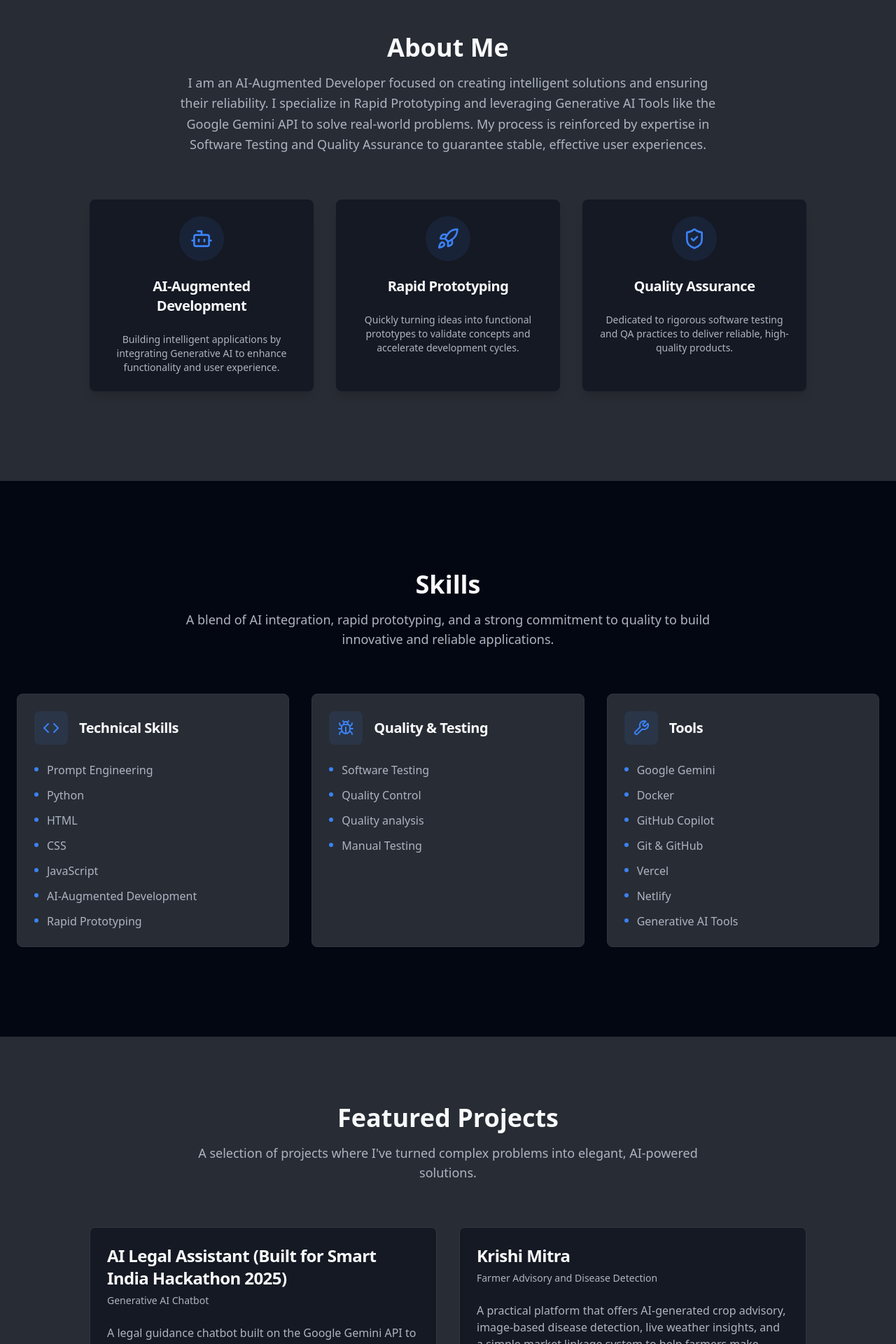
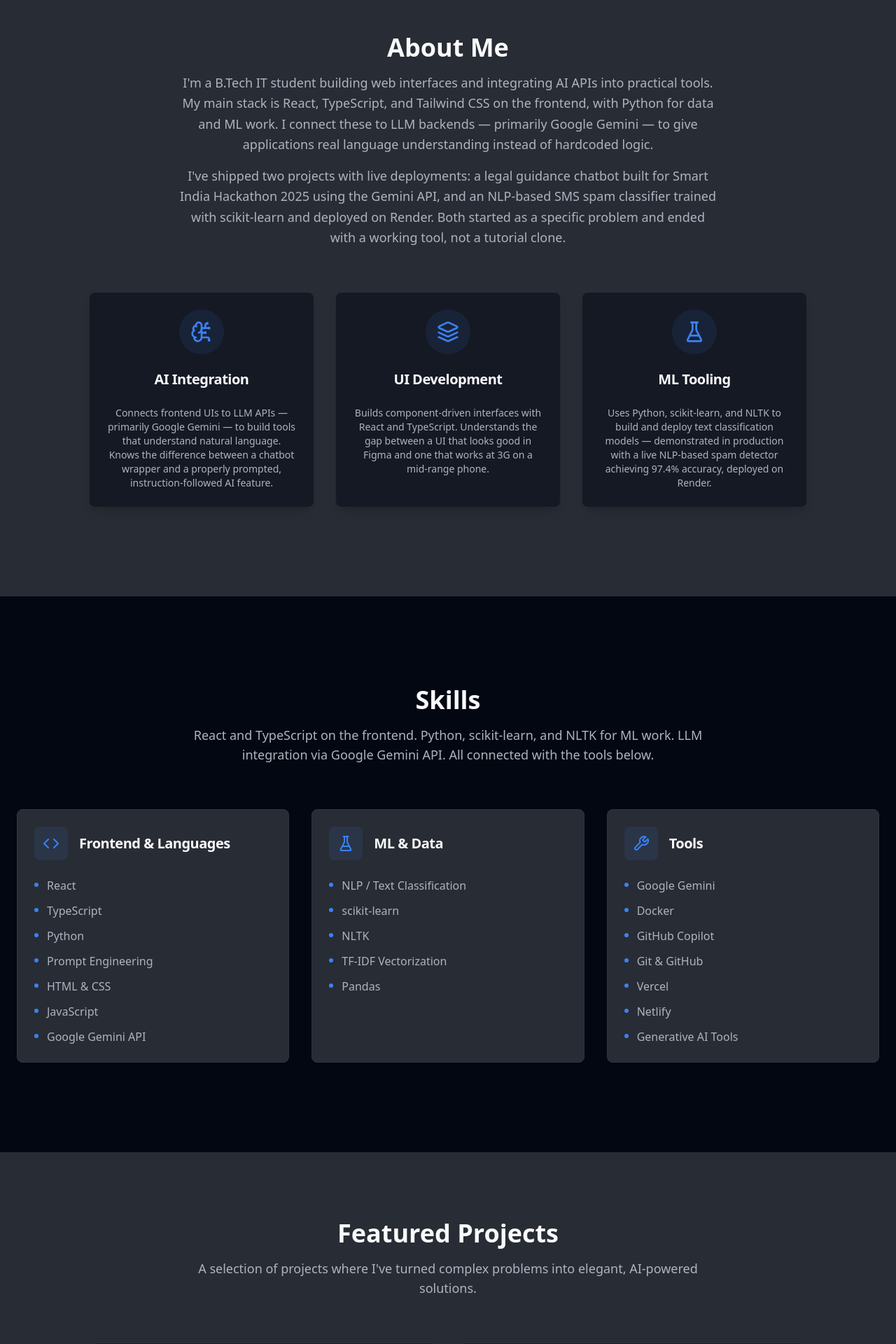
Before and after one commit to neevlila/Neev-Lila-portfolio, a React (Vite) app: page / in a window 1280 px wide. Shown: the part 880-2800 px from the top of the page at 70% size. Built offline with nearby package versions, Linux system fonts and the light colour scheme.

Commit message:
feat: implement portfolio sections including About, Certifications, and 3D Hero components

```diff
--- a/index.html
+++ b/index.html
@@ -3,23 +3,58 @@
   <head>
     <meta charset="UTF-8" />
     <meta name="viewport" content="width=device-width, initial-scale=1.0" />
-    <title>Neev Lila | Developer Portfolio</title>
-    <meta name="description" content="Portfolio of Neev Lila, a developer specializing in rapid prototyping and quality assurance." />
+    <title>Neev Lila — Frontend Developer &amp; AI Integration | React, TypeScript, Gemini API</title>
+    <meta name="description" content="Neev Lila is a frontend developer and B.Tech IT student specializing in React, TypeScript, and Google Gemini API integration. Built Lawbot (AI legal chatbot, SIH 2025) and an NLP-based SMS spam classifier deployed on Render." />
+    <link rel="canonical" href="https://neevlila.vercel.app/" />
+    <meta name="robots" content="index, follow" />
     <meta name="author" content="Neev Lila" />
 
-    <meta property="og:title" content="Neev Lila | Developer Portfolio" />
-    <meta property="og:description" content="Portfolio of Neev Lila, a developer specializing in rapid prototyping and quality assurance." />
+    <meta property="og:title" content="Neev Lila — Frontend Developer &amp; AI Integration" />
+    <meta property="og:description" content="Frontend developer specializing in React, TypeScript, and Gemini API integration. Built Lawbot (AI legal chatbot, SIH 2025) and a live NLP-based SMS spam classifier." />
+    <meta property="og:url" content="https://neevlila.vercel.app/" />
+    <meta property="og:site_name" content="Neev Lila Portfolio" />
     <meta property="og:type" content="website" />
     <meta property="og:image" content="/opengraph-image.png" />
     <meta property="og:image:alt" content="A preview of Neev Lila's developer portfolio website." />
 
     <meta name="twitter:card" content="summary_large_image" />
-    <meta name="twitter:title" content="Neev Lila | Developer Portfolio" />
-    <meta name="twitter:description" content="Portfolio of Neev Lila, a developer specializing in rapid prototyping and quality assurance." />
+    <meta name="twitter:title" content="Neev Lila — Frontend Developer &amp; AI Integration" />
+    <meta name="twitter:description" content="Frontend developer specializing in React, TypeScript, and Gemini API integration. Built Lawbot (AI legal chatbot, SIH 2025) and a live NLP SMS spam classifier." />
+    <script type="application/ld+json">
+    {
+      "@context": "https://schema.org",
+      "@type": "Person",
+      "name": "Neev Lila",
+      "url": "https://neevlila.vercel.app",
+      "image": "https://neevlila.vercel.app/opengraph-image.png",
+      "jobTitle": "Frontend Developer & AI Integration Specialist",
+      "description": "B.Tech IT student specializing in React, TypeScript, and Google Gemini API integration. Builds AI-powered web tools and NLP-based classifiers.",
+      "alumniOf": {
+        "@type": "CollegeOrUniversity",
+        "name": "B.Tech Information Technology"
+      },
+      "knowsAbout": [
+        "React", "TypeScript", "Google Gemini API",
+        "Natural Language Processing", "scikit-learn",
+        "Python", "Tailwind CSS", "Streamlit",
+        "Prompt Engineering", "AI Integration"
+      ],
+      "sameAs": [
+        "https://github.com/neevlila",
+        "https://linkedin.com/in/neevlila",
+        "https://www.instagram.com/neev_lila"
+      ],
+      "mainEntityOfPage": {
+        "@type": "WebPage",
+        "@id": "https://neevlila.vercel.app"
+      }
+    }
+    </script>
     <meta name="twitter:image" content="/opengraph-image.png" />
   </head>
 
   <body class="dark">
+    <noscript>This portfolio requires JavaScript. Visit <a href="https://linkedin.com/in/neevlila">linkedin.com/in/neevlila</a> or email directly via GitHub.</noscript>
     <div id="root"></div>
     <script type="module" src="/src/main.tsx"></script>
   </body>
--- a/src/components/AboutSection.tsx
+++ b/src/components/AboutSection.tsx
@@ -1,35 +1,38 @@
 import React from 'react';
-import { Bot, Rocket, ShieldCheck } from 'lucide-react';
+import { BrainCircuit, Layers, FlaskConical } from 'lucide-react';
 import { Card, CardContent, CardHeader, CardTitle } from '@/components/ui/card';
 
 const AboutSection = () => {
   const traits = [
     {
-      icon: Bot,
-      title: "AI-Augmented Development",
-      description: "Building intelligent applications by integrating Generative AI to enhance functionality and user experience."
+      icon: BrainCircuit,
+      title: "AI Integration",
+      description: "Connects frontend UIs to LLM APIs — primarily Google Gemini — to build tools that understand natural language. Knows the difference between a chatbot wrapper and a properly prompted, instruction-followed AI feature."
     },
     {
-      icon: Rocket,
-      title: "Rapid Prototyping",
-      description: "Quickly turning ideas into functional prototypes to validate concepts and accelerate development cycles."
+      icon: Layers,
+      title: "UI Development",
+      description: "Builds component-driven interfaces with React and TypeScript. Understands the gap between a UI that looks good in Figma and one that works at 3G on a mid-range phone."
     },
     {
-      icon: ShieldCheck,
-      title: "Quality Assurance",
-      description: "Dedicated to rigorous software testing and QA practices to deliver reliable, high-quality products."
+      icon: FlaskConical,
+      title: "ML Tooling",
+      description: "Uses Python, scikit-learn, and NLTK to build and deploy text classification models — demonstrated in production with a live NLP-based spam detector achieving 97.4% accuracy, deployed on Render."
     }
   ];
 
   return (
-    <section id="about" className="py-20 lg:py-32 bg-secondary">
+    <section id="about" aria-label="About Neev Lila" className="py-20 lg:py-32 bg-secondary">
       <div className="container mx-auto px-6">
         <div className="text-center max-w-3xl mx-auto mb-16">
           <h2 className="text-3xl md:text-4xl font-bold mb-4">
             About Me
           </h2>
           <p className="text-lg text-muted-foreground leading-relaxed">
-            I am an AI-Augmented Developer focused on creating intelligent solutions and ensuring their reliability. I specialize in Rapid Prototyping and leveraging Generative AI Tools like the Google Gemini API to solve real-world problems. My process is reinforced by expertise in Software Testing and Quality Assurance to guarantee stable, effective user experiences.
+            I&apos;m a B.Tech IT student building web interfaces and integrating AI APIs into practical tools. My main stack is React, TypeScript, and Tailwind CSS on the frontend, with Python for data and ML work. I connect these to LLM backends — primarily Google Gemini — to give applications real language understanding instead of hardcoded logic.
+          </p>
+          <p className="text-lg text-muted-foreground leading-relaxed mt-4">
+            I&apos;ve shipped two projects with live deployments: a legal guidance chatbot built for Smart India Hackathon 2025 using the Gemini API, and an NLP-based SMS spam classifier trained with scikit-learn and deployed on Render. Both started as a specific problem and ended with a working tool, not a tutorial clone.
           </p>
         </div>
 
--- a/src/components/CertificationsSection.tsx
+++ b/src/components/CertificationsSection.tsx
@@ -51,10 +51,16 @@ const CertificationsSection = () => {
       logoUrl: "https://img-wrapper.vercel.app/image?url=https://placehold.co/48x48/1e293b/ffffff?text=GOOGLE&w=48&h=48",
       credentialUrl: "https://edu.exceedlms.com/student/award/MDUbWqtzaNBgM27eAawpk2q2",
     },
+    {
+      title: "AI Fluency For Students",
+      issuer: "Anthropic",
+      logoUrl: "https://img-wrapper.vercel.app/image?url=https://placehold.co/48x48/1e293b/ffffff?text=ANTHROPIC&w=48&h=48",
+      credentialUrl: "https://verify.skilljar.com/c/wh7hqydn5j82",
+    },
   ];
 
   return (
-    <section id="certifications" className="py-16 lg:py-24 bg-secondary">
+    <section id="certifications" aria-label="Certifications and Badges" className="py-16 lg:py-24 bg-secondary">
       <div className="container mx-auto px-6">
         <div className="text-center max-w-3xl mx-auto mb-16">
           <h2 className="text-3xl md:text-4xl font-bold mb-4">
@@ -80,6 +86,8 @@ const CertificationsSection = () => {
               <img
                 src={cert.logoUrl}
                 alt={`${cert.issuer} logo`}
+                width="48"
+                height="48"
                 className="w-10 h-10 rounded-md bg-gray-700 object-contain"
               />
 
--- a/src/components/Hero3D.tsx
+++ b/src/components/Hero3D.tsx
@@ -10,7 +10,7 @@ const Hero3D = () => {
   };
 
   return (
-    <section id="home" className="relative h-screen flex items-center justify-center overflow-hidden bg-background text-center">
+    <section id="home" aria-label="Introduction" className="relative h-screen flex items-center justify-center overflow-hidden bg-background text-center">
       <Background3D />
 
       <div className="relative z-10 px-6 max-w-4xl">
@@ -18,17 +18,17 @@ const Hero3D = () => {
           Neev Lila
         </h1>
         <p className="text-xl md:text-2xl text-primary font-medium mb-8 animate-fade-in animation-delay-500">
-          AI-Augmented Developer | Generative AI & Rapid Prototyping Specialist | Quality Assurance & Testing
+          Frontend Developer &middot; AI Integration &middot; React, TypeScript &amp; Gemini API
         </p>
         <p className="text-lg md:text-xl mb-10 text-muted-foreground max-w-3xl mx-auto animate-fade-in animation-delay-1000">
-          I am an AI-Augmented Developer focused on creating intelligent solutions and ensuring their reliability.
+          I build responsive web interfaces with React and TypeScript, and integrate LLM&nbsp;APIs&nbsp;&mdash; primarily Google&nbsp;Gemini&nbsp;&mdash; to add real AI capability to products. Currently a B.Tech IT student, I&apos;ve shipped a legal chatbot for Smart India Hackathon 2025 and a live NLP&#8209;based SMS spam classifier.
         </p>
 
         <div className="flex flex-col sm:flex-row gap-4 justify-center animate-fade-in animation-delay-1500">
-          <Button size="lg" onClick={scrollToAbout}>
-            Discover More
+          <Button size="lg" onClick={scrollToAbout} id="hero-discover-btn">
+            View My Work
           </Button>
-          <Button size="lg" variant="outline" onClick={() => document.getElementById('contact')?.scrollIntoView({ behavior: 'smooth' })}>
+          <Button size="lg" variant="outline" id="hero-contact-btn" onClick={() => document.getElementById('contact')?.scrollIntoView({ behavior: 'smooth' })}>
             Get In Touch
           </Button>
         </div>
--- a/src/components/ProjectsSection.tsx
+++ b/src/components/ProjectsSection.tsx
@@ -7,32 +7,25 @@ import { ArrowUpRight } from 'lucide-react';
 const ProjectsSection = () => {
   const projects = [
     {
-      title: "AI Legal Assistant (Built for Smart India Hackathon 2025)",
-      subtitle: "Generative AI Chatbot",
-      description: "A legal guidance chatbot built on the Google Gemini API to streamline legal queries. It provides accessible, up-to-date information, demonstrating expertise in Generative AI and Rapid Prototyping.",
-      techStack: ["React", "TypeScript", "Tailwind CSS", "Google Gemini API", "Generative AI Tools"],
+      title: "Lawbot — AI Legal Assistant",
+      subtitle: "Smart India Hackathon 2025 · React + Gemini API",
+      description: "The core challenge: Gemini's default behavior hallucinates case law when asked legal questions. Solved by engineering a strict system prompt that instructs the model to cite general legal principles and explicitly flag uncertainty rather than fabricating citations. Frontend is React + TypeScript + Tailwind CSS; API calls run through a client-side service layer with response streaming for perceived speed. Deployed on Vercel with sub-2s cold start.",
+      techStack: ["React", "TypeScript", "Tailwind CSS", "Google Gemini API", "Vercel"],
       liveLink: "https://lawbot-teal.vercel.app/",
       sourceLink: "https://github.com/neevlila/Lawbot",
     },
     {
-      title: "Krishi Mitra",
-      subtitle: "Farmer Advisory and Disease Detection",
-      description: "A practical platform that offers AI-generated crop advisory, image-based disease detection, live weather insights, and a simple market linkage system to help farmers make informed decisions.",
-      techStack: ["React", "Vite", "Tailwind CSS", "Supabase", "Gemini API", "Weather API", "Google OAuth"],
-      liveLink: "https://krishi-miitra.vercel.app/",
-      sourceLink: "https://github.com/neevlila/krishi-mitra",
-    },
-    {
-      title: "Real-time Message Classification and Filtering",
-      description: "An intelligent security tool that uses Natural Language Processing (NLP) to classify SMS messages as 'Ham' or 'Spam', protecting users from phishing and unsolicited marketing through automated text analysis.",
-      techStack: ["Python", "NLTK", "Scikit-Learn", "Pandas", "Streamlit", "Pickle"],
+      title: "NLP SMS Spam Classifier",
+      subtitle: "Text Classification · Python + scikit-learn · Deployed on Render",
+      description: "Trained a TF-IDF + Multinomial Naive Bayes pipeline on the UCI SMS Spam Collection (5,574 messages). Hit 97.4% accuracy and 100% precision on spam — precision was prioritized to eliminate false positives (legitimate messages wrongly blocked). Preprocessing pipeline: NLTK tokenization → stop-word removal → Porter stemming → TF-IDF vectorization. Serialized with Pickle, served via a Streamlit UI, and continuously deployed on Render.",
+      techStack: ["Python", "NLTK", "scikit-learn", "TF-IDF", "Streamlit", "Render"],
       liveLink: "https://ai-based-sms-spam-detection.onrender.com/",
       sourceLink: "https://github.com/neevlila/AI-Based-SMS-Spam-Detection",
     },
   ];
 
   return (
-    <section id="projects" className="py-16 lg:py-24 bg-secondary">
+    <section id="projects" aria-label="Featured Projects" className="py-16 lg:py-24 bg-secondary">
       <div className="container mx-auto px-6">
         <div className="text-center max-w-3xl mx-auto mb-16">
           <h2 className="text-3xl md:text-4xl font-bold mb-4">
--- a/src/components/SkillsSection.tsx
+++ b/src/components/SkillsSection.tsx
@@ -1,30 +1,31 @@
 import React from 'react';
-import { Code, Bug, Wrench } from 'lucide-react';
+import { Code, FlaskConical, Wrench } from 'lucide-react';
 import { Card, CardContent, CardHeader, CardTitle } from '@/components/ui/card';
 
 const SkillsSection = () => {
   const skillCategories = [
     {
-      category: "Technical Skills",
+      category: "Frontend & Languages",
       icon: Code,
       items: [
+        "React",
+        "TypeScript",
+        "Python",
         "Prompt Engineering",
-        "Python",
-        "HTML",
-        "CSS",
+        "HTML & CSS",
         "JavaScript",
-        "AI-Augmented Development",
-        "Rapid Prototyping"
+        "Google Gemini API"
       ]
     },
     {
-      category: "Quality & Testing",
-      icon: Bug,
+      category: "ML & Data",
+      icon: FlaskConical,
       items: [
-        "Software Testing",
-        "Quality Control",
-        "Quality analysis",
-        "Manual Testing"
+        "NLP / Text Classification",
+        "scikit-learn",
+        "NLTK",
+        "TF-IDF Vectorization",
+        "Pandas"
       ]
     },
     {
@@ -43,14 +44,14 @@ const SkillsSection = () => {
   ];
 
   return (
-    <section id="skills" className="py-20 lg:py-32 bg-background">
+    <section id="skills" aria-label="Skills" className="py-20 lg:py-32 bg-background">
       <div className="container mx-auto px-6">
         <div className="text-center max-w-3xl mx-auto mb-16">
           <h2 className="text-3xl md:text-4xl font-bold mb-4">
             Skills
           </h2>
           <p className="text-lg text-muted-foreground">
-            A blend of AI integration, rapid prototyping, and a strong commitment to quality to build innovative and reliable applications.
+            React and TypeScript on the frontend. Python, scikit-learn, and NLTK for ML work. LLM integration via Google Gemini API. All connected with the tools below.
           </p>
         </div>
 
```
